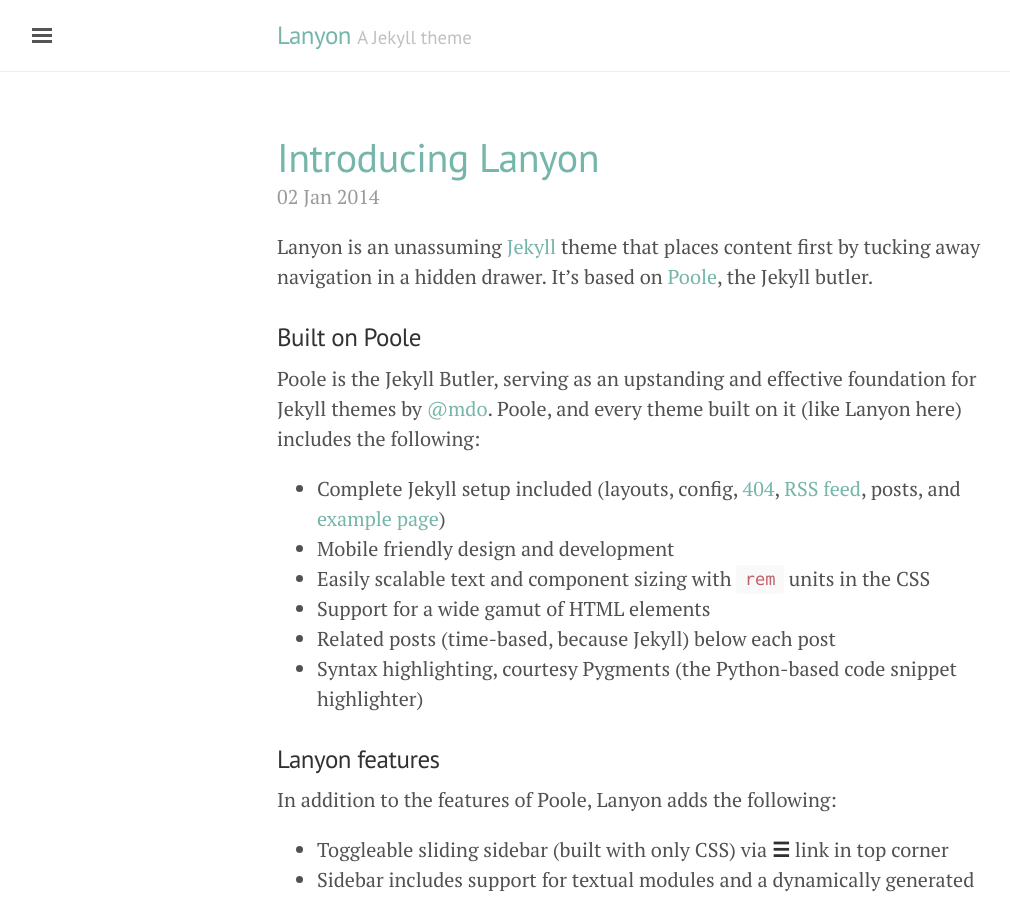
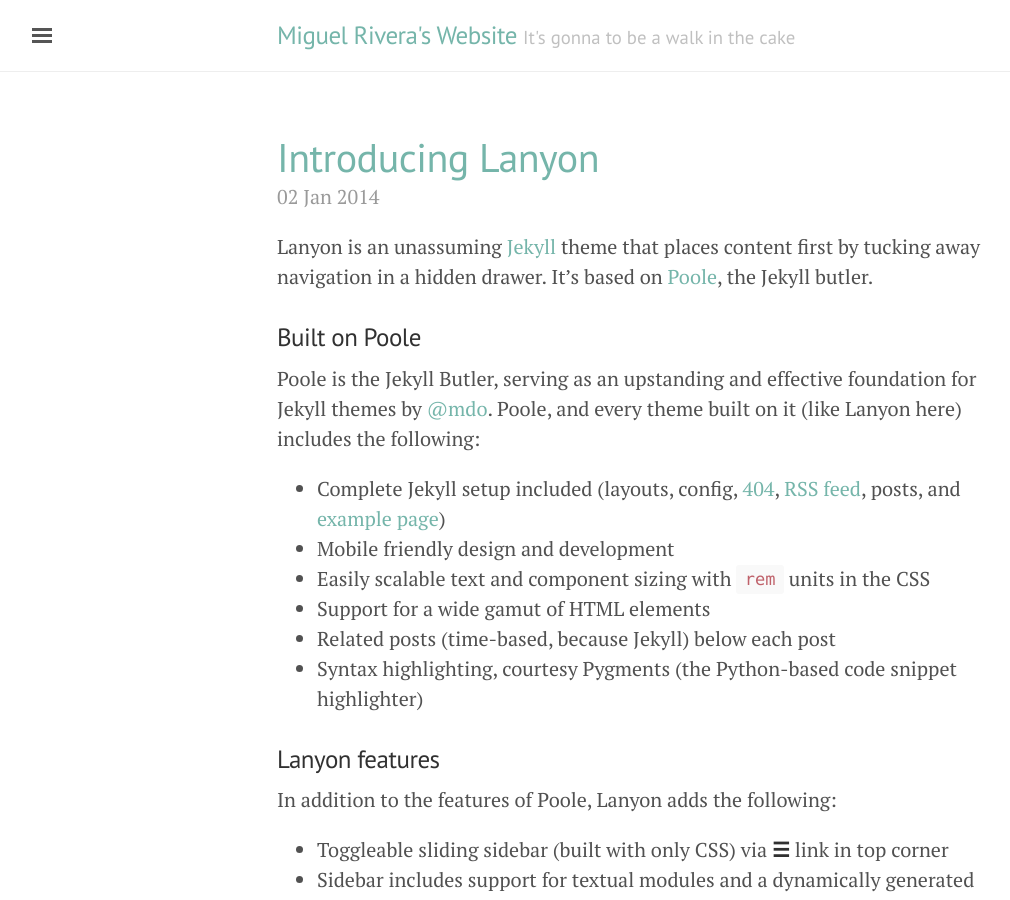
Before and after one commit to m-rivera/m-rivera.github.io, a Jekyll site: the page built from index.html, in a window 1280 px wide and 900 px high. Shown: the whole window, without its empty margins (3-1013 px from the left). Built offline with Jekyll 4.4.1, drawn with Linux system fonts in a browser that asks for light colours; the list of posts is cut into pages by our own code.

Commit message:
Add name to config

```diff
--- a/_config.yml
+++ b/_config.yml
@@ -4,18 +4,21 @@
 permalink:           pretty
 
 # Setup
-title:               Lanyon
-tagline:             'A Jekyll theme'
-description:         'A reserved <a href="http://jekyllrb.com" target="_blank">Jekyll</a> theme that places the utmost gravity on content with a hidden drawer. Made by <a href="https://twitter.com/mdo" target="_blank">@mdo</a>.'
+title:               Miguel Rivera's Website
+tagline:             'It''s gonna to be a walk in the cake'
+description: >- # this means to ignore newlines until "baseurl:"
+  I know at least a bit about Pytohn, Linux, Quantum Chemistry, Jazz, Board Games,
+  Literature, and Cooking.
+
 url:                 http://lanyon.getpoole.com
 baseurl:             ''
 paginate:            5
 
 # About/contact
 author:
-  name:              Mark Otto
-  url:               https://twitter.com/mdo
-  email:             markdotto@gmail.com
+  name:              Miguel Rivera
+  url:               https://twitter.com/michaelriver
+  email:             mig.riv.c@gmail.com
 
 # Custom vars
 version:             1.0.0
```
